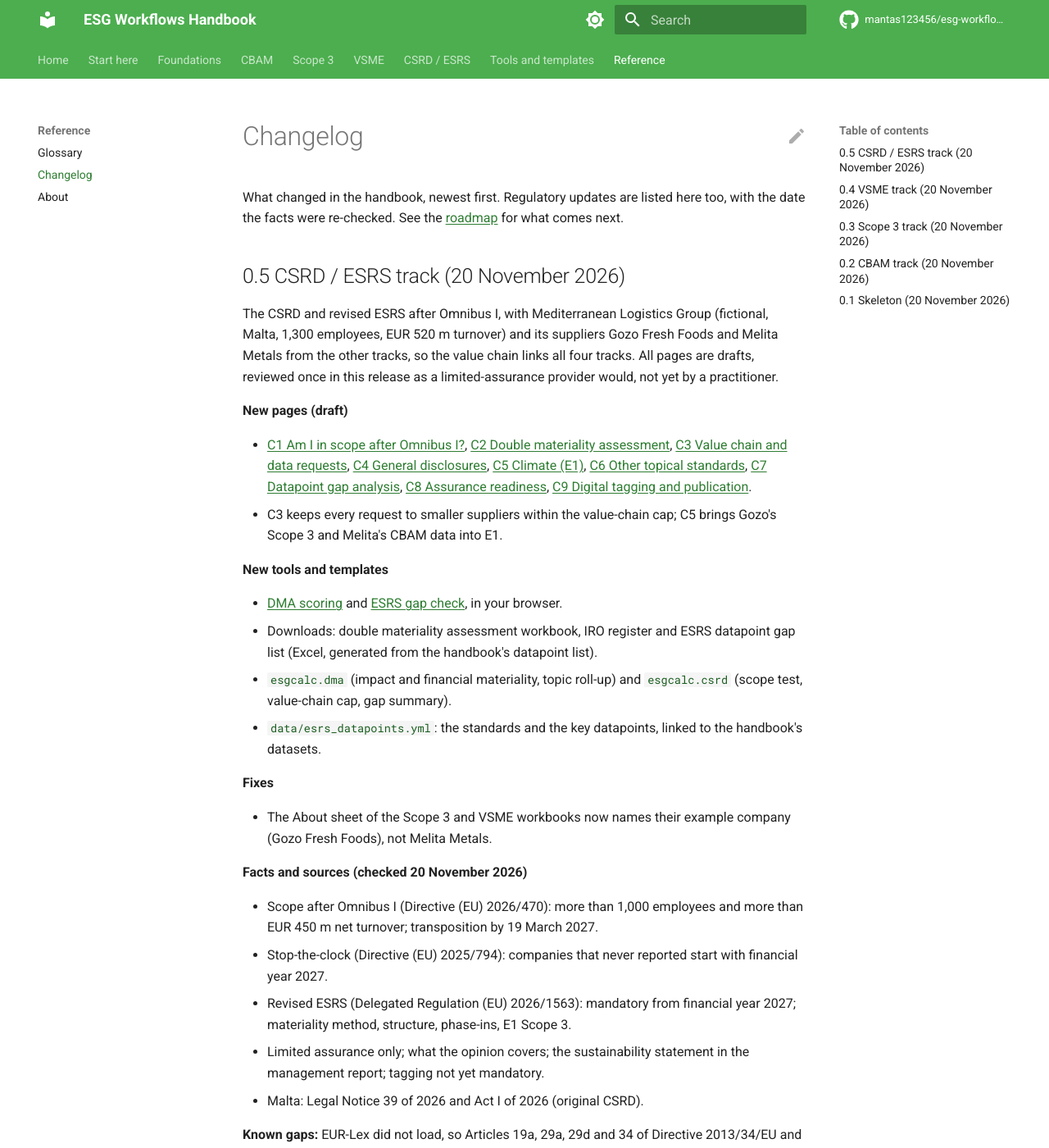
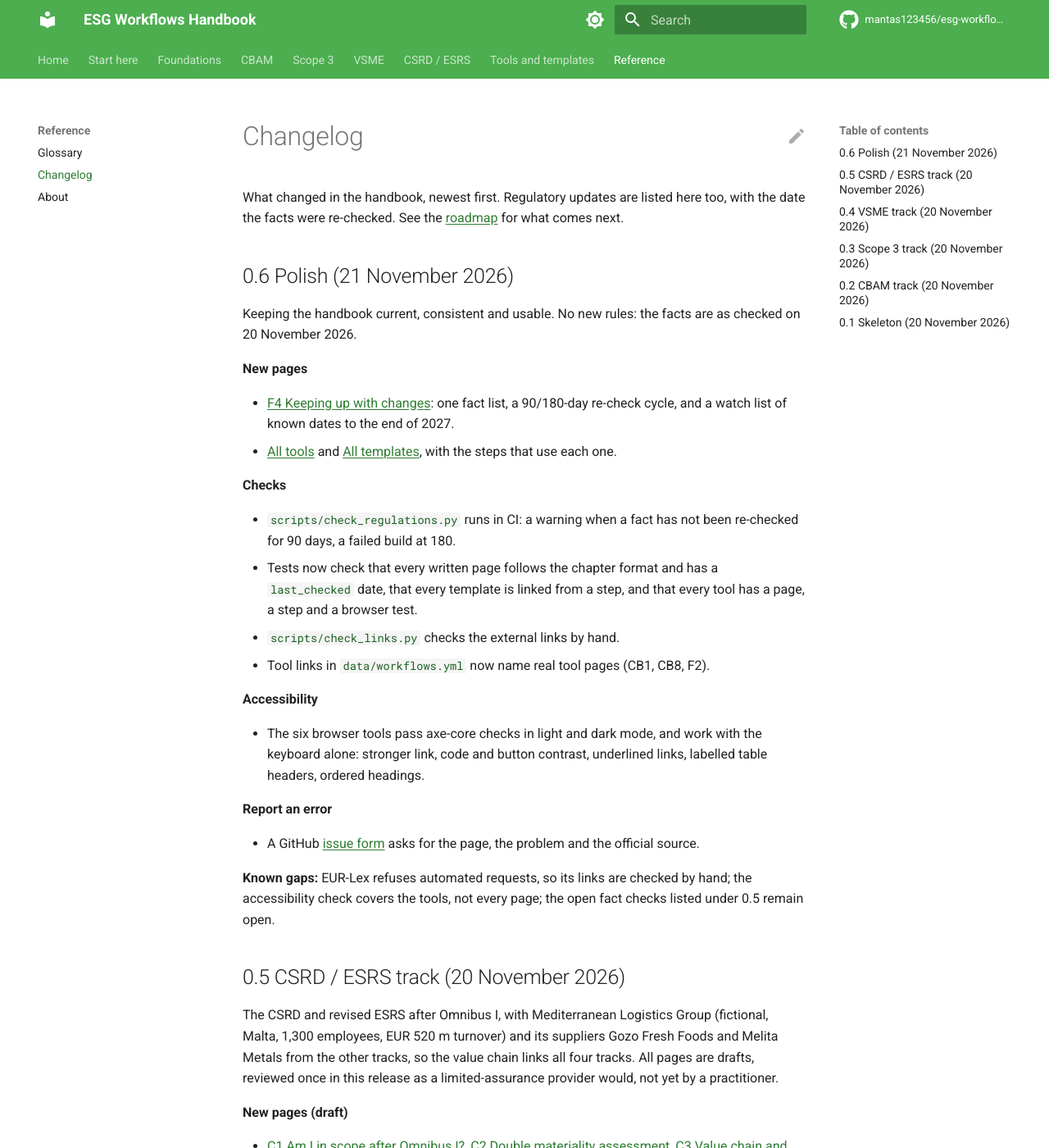
Before and after one commit to mantas123456/esg-workflows-handbook, an MkDocs documentation site: the page built from docs/changelog.md, in a window 1280 px wide and 1400 px high. Shown: the whole window at 82% size. Built offline with MkDocs 1.6.1 and Material for MkDocs 9.7.7, drawn with Linux system fonts in a browser that asks for light colours; comment, search, counter and statistics services are not loaded.

Commit message:
Release 0.6: changelog, roadmap and README status
Co-Authored-By: Claude Opus 5.5 <noreply@anthropic.com>

```diff
--- a/docs/changelog.md
+++ b/docs/changelog.md
@@ -3,6 +3,44 @@
 What changed in the handbook, newest first. Regulatory updates are listed
 here too, with the date the facts were re-checked. See the
 [roadmap](roadmap.md) for what comes next.
+
+## 0.6 Polish (21 November 2026)
+
+Keeping the handbook current, consistent and usable. No new rules: the
+facts are as checked on 20 November 2026.
+
+**New pages**
+
+- [F4 Keeping up with changes](foundations/keeping-up.md): one fact list,
+  a 90/180-day re-check cycle, and a watch list of known dates to the end
+  of 2027.
+- [All tools](tools/index.md) and [All templates](templates.md), with the
+  steps that use each one.
+
+**Checks**
+
+- `scripts/check_regulations.py` runs in CI: a warning when a fact has not
+  been re-checked for 90 days, a failed build at 180.
+- Tests now check that every written page follows the chapter format and
+  has a `last_checked` date, that every template is linked from a step, and
+  that every tool has a page, a step and a browser test.
+- `scripts/check_links.py` checks the external links by hand.
+- Tool links in `data/workflows.yml` now name real tool pages (CB1, CB8, F2).
+
+**Accessibility**
+
+- The six browser tools pass axe-core checks in light and dark mode, and
+  work with the keyboard alone: stronger link, code and button contrast,
+  underlined links, labelled table headers, ordered headings.
+
+**Report an error**
+
+- A GitHub [issue form](https://github.com/mantas123456/esg-workflows-handbook/issues/new?template=report-error.yml)
+  asks for the page, the problem and the official source.
+
+**Known gaps:** EUR-Lex refuses automated requests, so its links are
+checked by hand; the accessibility check covers the tools, not every page;
+the open fact checks listed under 0.5 remain open.
 
 ## 0.5 CSRD / ESRS track (20 November 2026)
 
--- a/docs/roadmap.md
+++ b/docs/roadmap.md
@@ -11,7 +11,7 @@ CSRD last (companies still in scope first report on FY2027).
 | **0.3 Scope 3** | Apr 2027 | S1-S9, data quality and uncertainty, screening tool, inventory workbook | **Done** (20 Nov 2026), pages in draft |
 | **0.4 VSME** | Jun 2027 | V1-V6, Basic module workbook, questionnaire playbook | **Done** (20 Nov 2026), pages in draft |
 | **0.5 CSRD / ESRS** | Sep 2027 | C1-C9 on the simplified ESRS, double materiality workbook, gap analysis | **Done** (20 Nov 2026), pages in draft |
-| **0.6 Tools polish** | Oct 2027 | Tested browser tools, template pack built in CI, change-log process | Planned |
+| **0.6 Tools polish** | Oct 2027 | Tested browser tools, template pack built in CI, change-log process | **Done** (21 Nov 2026) |
 | 1.0 Reviewed | Dec 2027 | Practitioner review, PDF edition, citable DOI | Planned |
 
 See the [changelog](changelog.md) for what changed in each release.
```
Also changed, not shown: README.md (+10 -6 lines).
